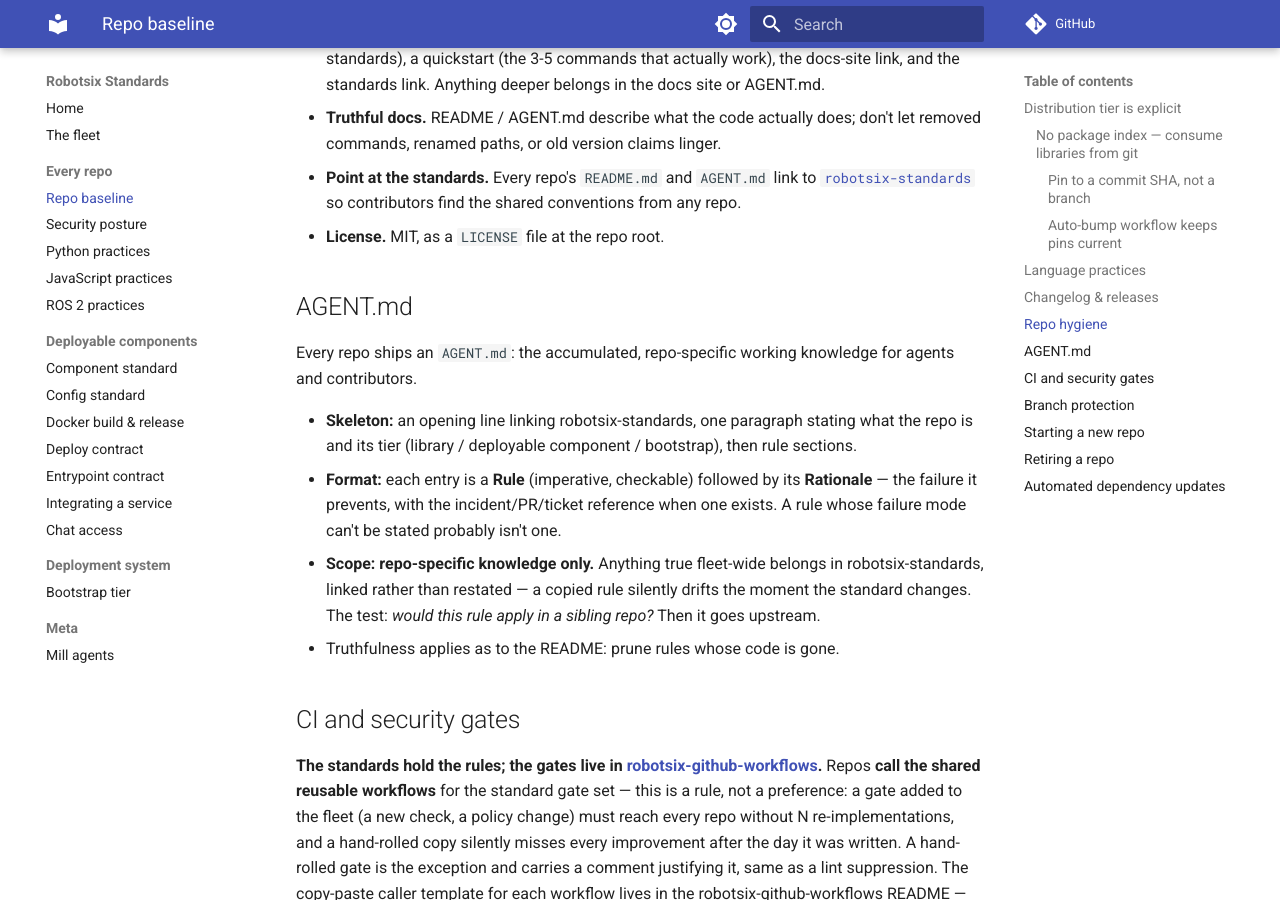
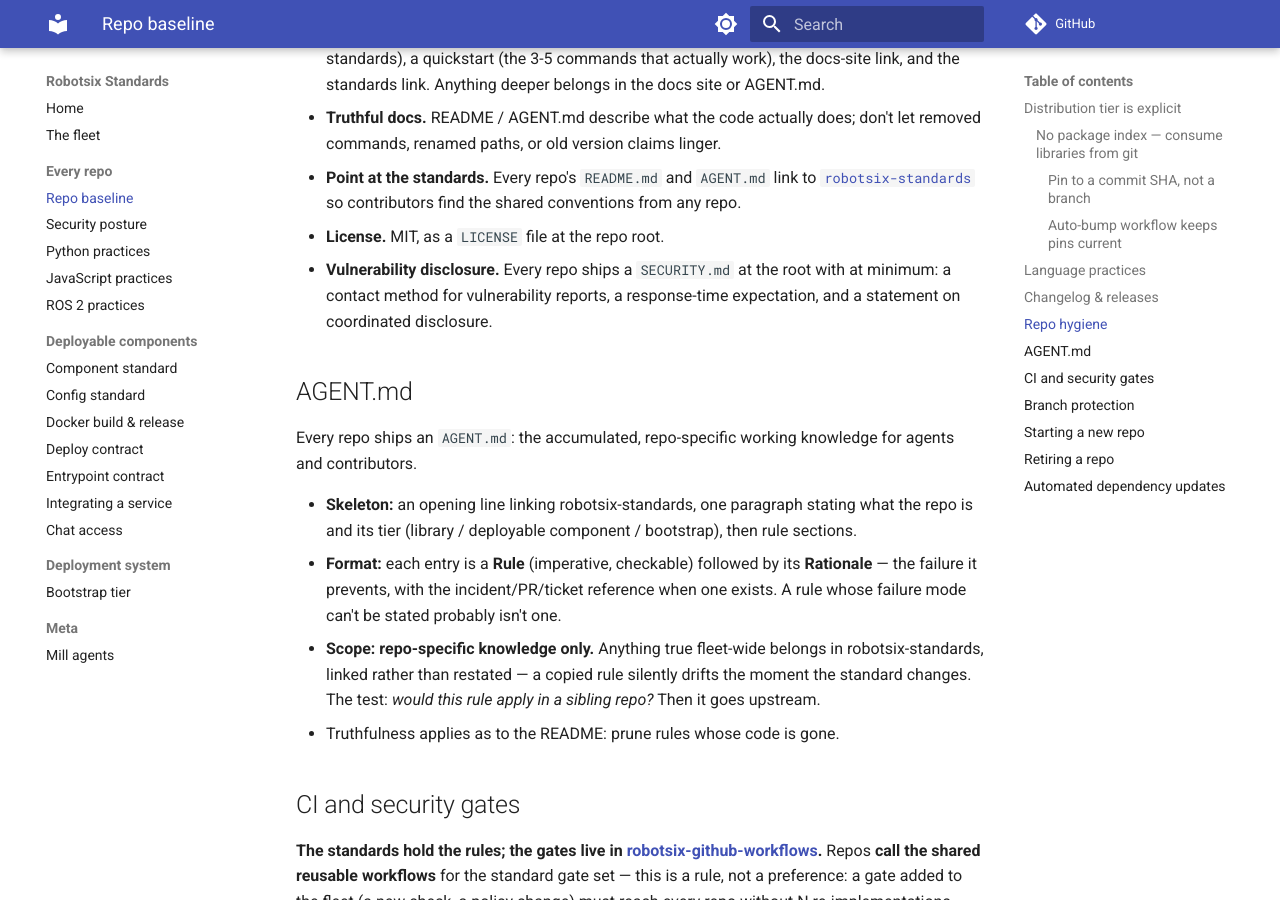
Before and after one commit to damien-robotsix/robotsix-standards, an MkDocs documentation site: the page built from docs/repo-baseline.md, in a window 1280 px wide and 900 px high, scrolled down 2807 px. Built offline with MkDocs 1.6.1 and Material for MkDocs 9.7.7, drawn with Linux system fonts in a browser that asks for light colours; comment, search, counter and statistics services are not loaded.

Commit message:
mill: Standards: require a vulnerability disclosure policy (SECURITY.md) (20260718T000301Z-standards-require-a-vulnerability-disclo-a0bb)

```diff
--- a/docs/repo-baseline.md
+++ b/docs/repo-baseline.md
@@ -130,6 +130,9 @@ newsfragments, compiled by the shared auto-release workflow.**
   [`robotsix-standards`](https://github.com/damien-robotsix/robotsix-standards)
   so contributors find the shared conventions from any repo.
 - **License.** MIT, as a `LICENSE` file at the repo root.
+- **Vulnerability disclosure.** Every repo ships a `SECURITY.md` at the root
+  with at minimum: a contact method for vulnerability reports, a
+  response-time expectation, and a statement on coordinated disclosure.
 
 ## AGENT.md
 
```
Also changed, not shown: CHANGELOG.md (+1 -0 lines), SECURITY.md (added, +33 -0 lines), changelog.d/20260718T000301Z-standards-require-a-vulnerability-disclo-a0bb.misc.md (added, +1 -0 lines), docs/security-posture.md (+1 -0 lines).
